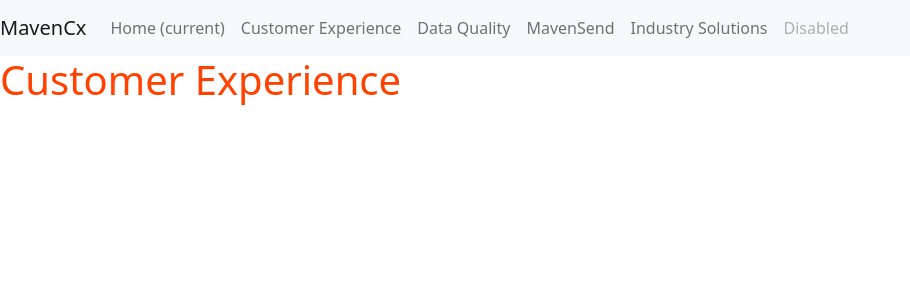
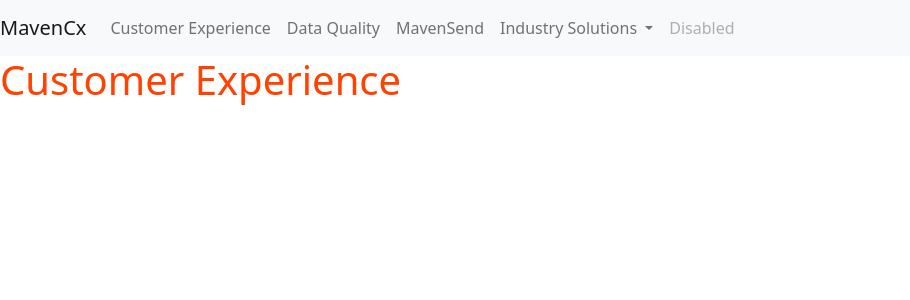
Before and after one commit to socsteved/mavendev, a Django app: page /cx/ in a window 1280 px wide. Shown: the top 300 px of the page, without its empty margins (0-910 px from the left). Run offline with Django 4.2, Linux system fonts and the light colour scheme.

Commit message:
navwith drop

```diff
--- a/mavendev/pages/templates/base.html
+++ b/mavendev/pages/templates/base.html
@@ -5,15 +5,12 @@
 </head>
 <header>
 	<nav class="navbar navbar-expand-lg navbar-light bg-light">
-	  <a class="navbar-brand" href="#">MavenCx</a>
+	  <a class="navbar-brand" href="{% url 'home' %}">MavenCx</a>
 	  <button class="navbar-toggler" type="button" data-toggle="collapse" data-target="#navbarNav" aria-controls="navbarNav" aria-expanded="false" aria-label="Toggle navigation">
 	    <span class="navbar-toggler-icon"></span>
 	  </button>
 	  <div class="collapse navbar-collapse" id="navbarNav">
 	    <ul class="navbar-nav">
-	      <li class="nav-item active">
-	        <a class="nav-link" href="{% url 'home' %}">Home <span class="sr-only">(current)</span></a>
-	      </li>
 	      <li class="nav-item">
 	        <a class="nav-link" href="{% url 'cx' %}">Customer Experience</a>
 	      </li>
@@ -23,9 +20,16 @@
 				<li class="nav-item">
 					<a class="nav-link" href="{% url 'send' %}">MavenSend</a>
 				</li>
-				<li class="nav-item">
-					<a class="nav-link" href="{% url 'indsol' %}">Industry Solutions</a>
-				</li>
+				<li class="nav-item dropdown">
+        <a class="nav-link dropdown-toggle" href="{% url 'indsol' %}" id="navbarDropdownMenuLink" role="button" data-toggle="dropdown" aria-haspopup="true" aria-expanded="false">
+          Industry Solutions
+        </a>
+        <div class="dropdown-menu" aria-labelledby="navbarDropdownMenuLink">
+          <a class="dropdown-item" href="#">Healthcare</a>
+          <a class="dropdown-item" href="#">Finance</a>
+          <a class="dropdown-item" href="#">Home Owners and Property Management</a>
+        </div>
+      </li>
 	      <li class="nav-item">
 	        <a class="nav-link disabled" href="#" tabindex="-1" aria-disabled="true">Disabled</a>
 	      </li>
```
